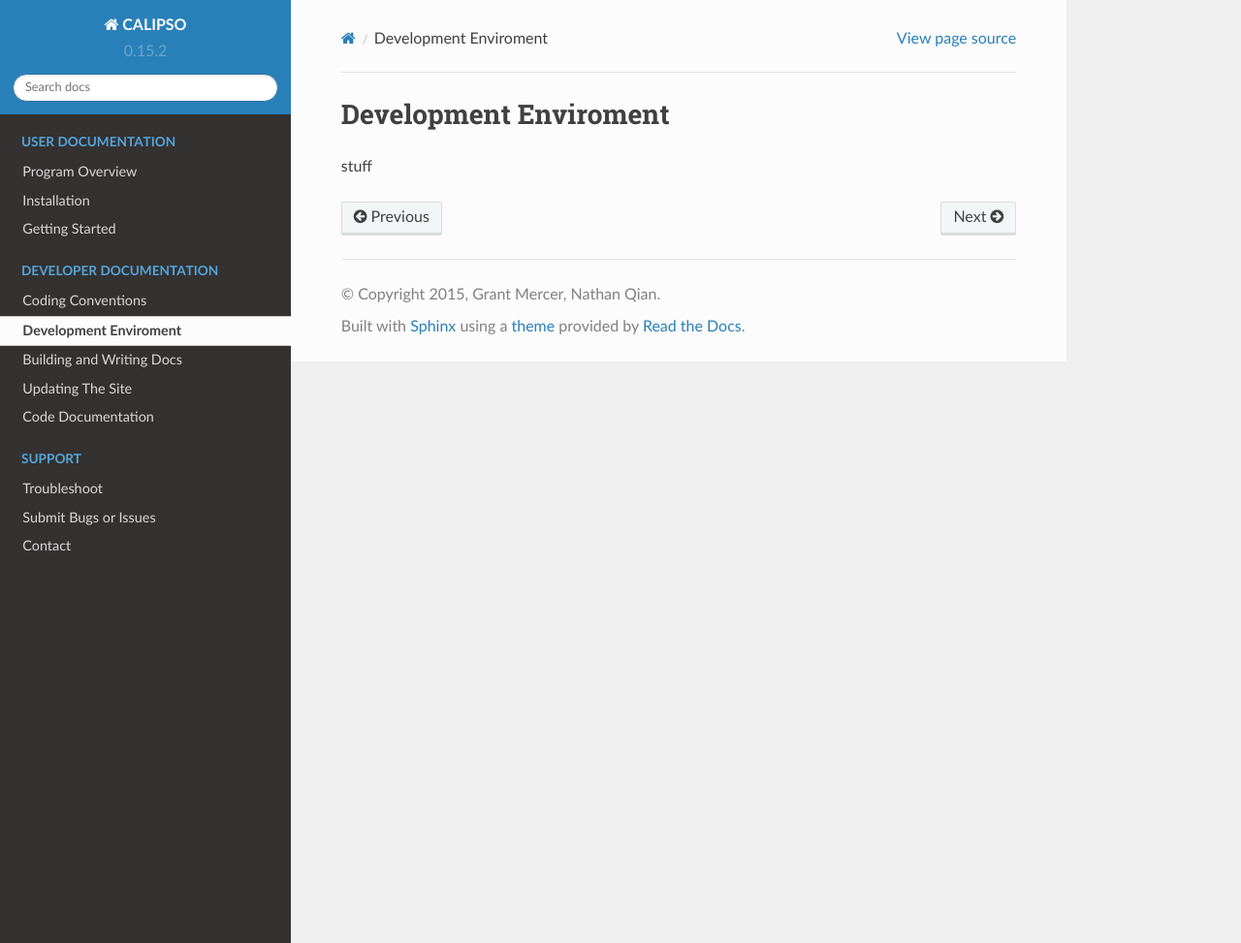
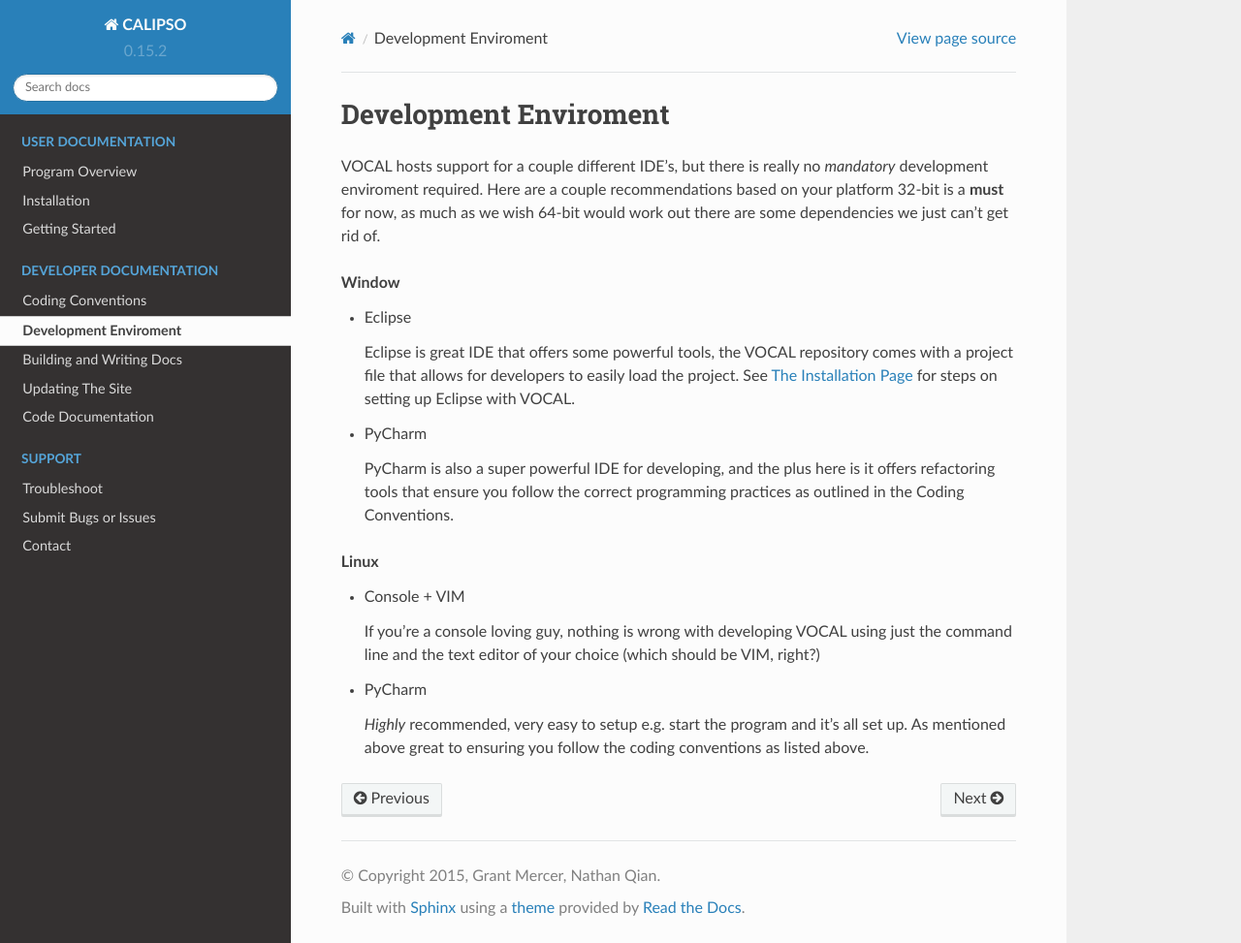
Before and after one commit to NASA-DEVELOP/VOCAL, a Sphinx documentation site: the page built from docs/source/dev/enviroment.rst, in a window 1280 px wide and 973 px high. Shown: the whole window at 97% size. Built offline with Sphinx 7.4.7 and the Read the Docs theme 2.0.0, drawn with Linux system fonts in a browser that asks for light colours.

Commit message:
development.rst docs populated

```diff
--- a/docs/source/dev/enviroment.rst
+++ b/docs/source/dev/enviroment.rst
@@ -1,4 +1,25 @@
 Development Enviroment
 ======================================
 
-stuff
+VOCAL hosts support for a couple different IDE's, but there is really no *mandatory* development enviroment required. Here are a couple recommendations based on your platform 32-bit is a **must** for now, as much as we wish 64-bit would work out there are some dependencies we just can't get rid of.
+
+
+.. rubric:: Window
+
+* Eclipse
+
+  Eclipse is great IDE that offers some powerful tools, the VOCAL repository comes with a project file that allows for developers to easily load the project. See :doc:`The Installation Page </installation>` for steps on setting up Eclipse with VOCAL.
+
+* PyCharm
+
+  PyCharm is also a super powerful IDE for developing, and the plus here is it offers refactoring tools that ensure you follow the correct programming practices as outlined in the Coding Conventions.
+
+.. rubric:: Linux
+
+* Console + VIM
+
+  If you're a console loving guy, nothing is wrong with developing VOCAL using just the command line and the text editor of your choice (which should be VIM, right?)
+
+* PyCharm
+
+  *Highly* recommended, very easy to setup e.g. start the program and it's all set up. As mentioned above great to ensuring you follow the coding conventions as listed above.
```
